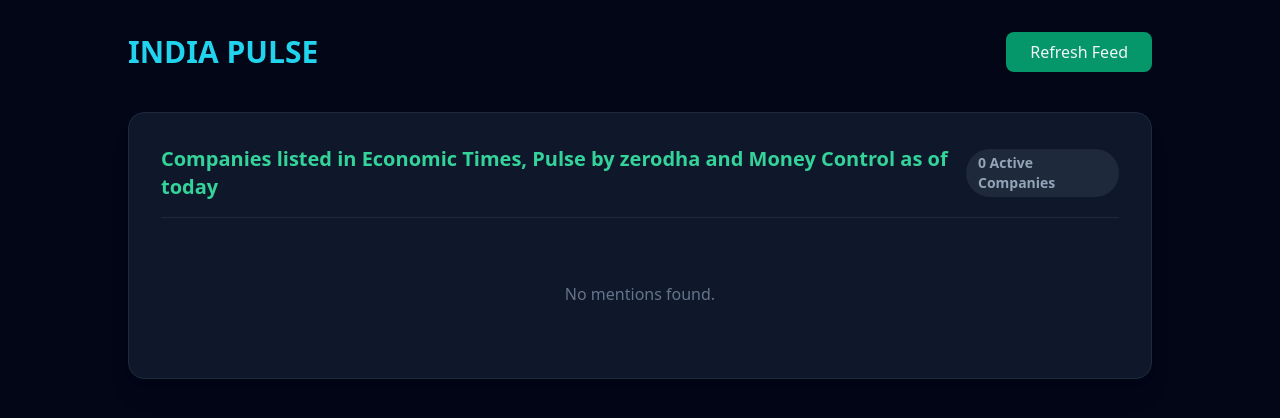
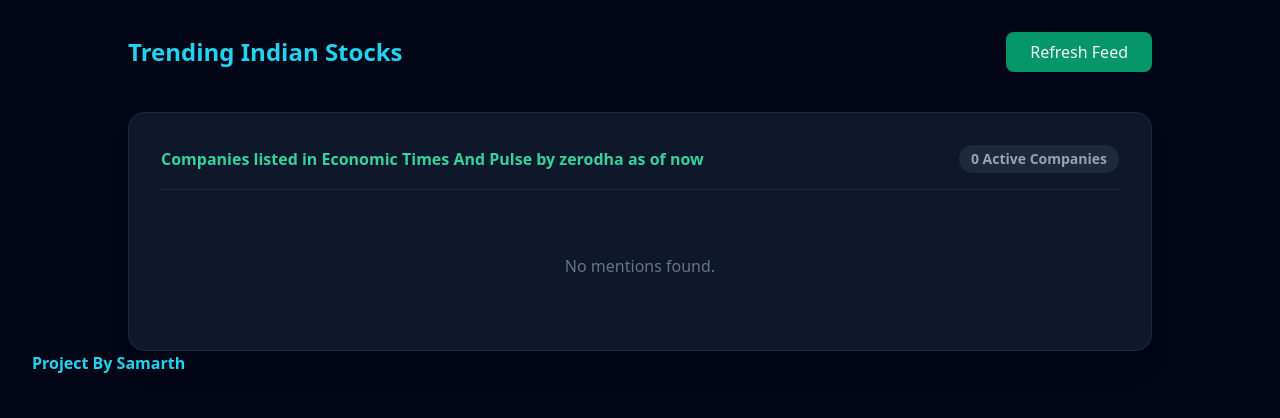
Before and after one commit to samarth-the-illuminati/Trending-Stocks-, a Flask app: page / in a window 1280 px wide. Shown: the top 418 px of the page. Run offline with Flask 3, Linux system fonts and the light colour scheme; data that the repository does not hold is empty; some libraries are stand-ins or nearby versions.

Commit message:
name update

```diff
--- a/templates/index.html
+++ b/templates/index.html
@@ -11,7 +11,7 @@
 <div class="max-w-5xl mx-auto">
 
     <header class="flex justify-between items-center mb-10">
-        <h1 class="text-3xl font-bold text-cyan-400">INDIA PULSE</h1>
+        <h1 class="text-2xl font-bold text-cyan-400">Trending Indian Stocks</h1>
         <button onclick="loadData()"
             class="bg-emerald-600 hover:bg-emerald-500 px-6 py-2 rounded-lg font-medium">
             Refresh Feed
@@ -21,8 +21,8 @@
     <main class="bg-slate-900 border border-slate-800 p-8 rounded-2xl shadow-xl">
 
         <div class="flex items-center justify-between mb-6 border-b border-slate-800 pb-4">
-            <h4 class="text-xl font-bold text-emerald-400">
-                Companies listed in Economic Times, Pulse by zerodha and Money Control as of today
+            <h4 class="text-l font-bold text-emerald-400">
+                Companies listed in Economic Times And Pulse by zerodha as of now
             </h4>
             <span id="activeCount"
                 class="bg-slate-800 text-slate-400 px-3 py-1 rounded-full text-sm font-semibold">
@@ -97,6 +97,6 @@ function updateUI(companies, grid, badge) {
 
 loadData();
 </script>
-
+<h1 class="text-2l font-semibold text-cyan-400">Project By Samarth</h1>
 </body>
 </html>
```
